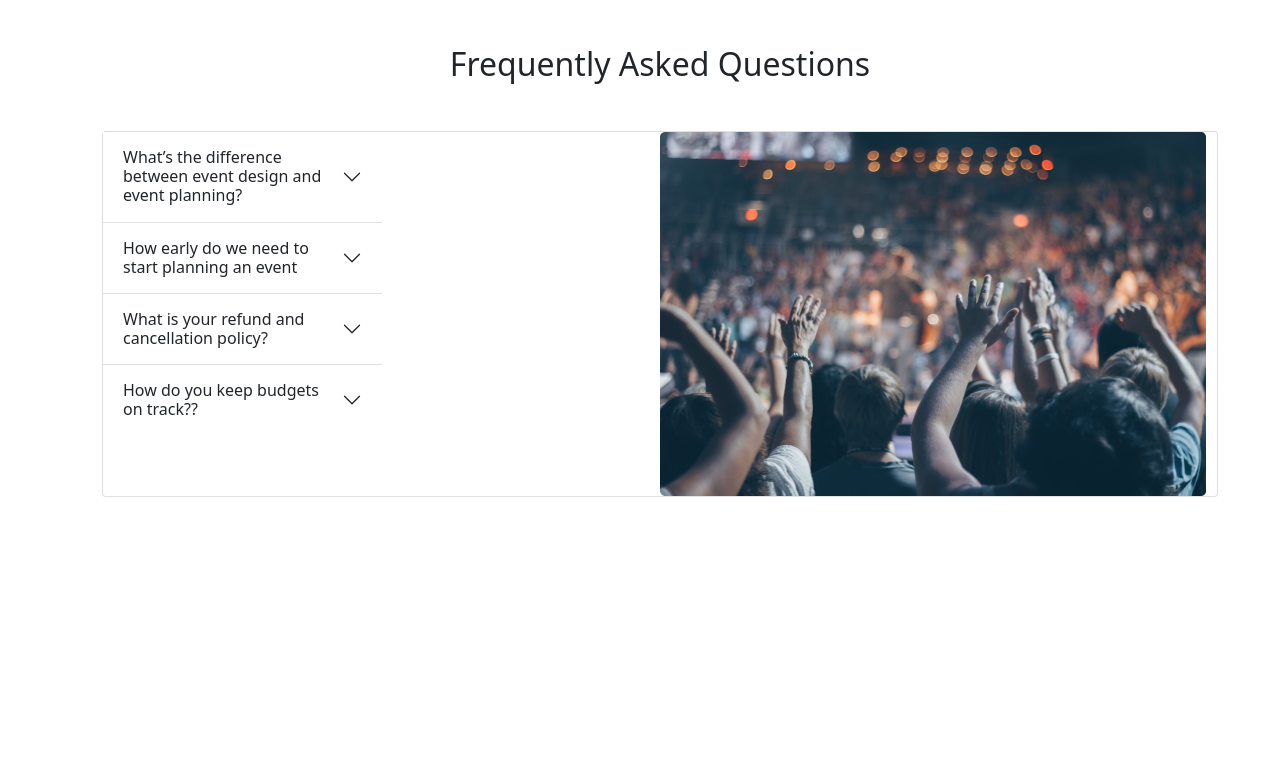
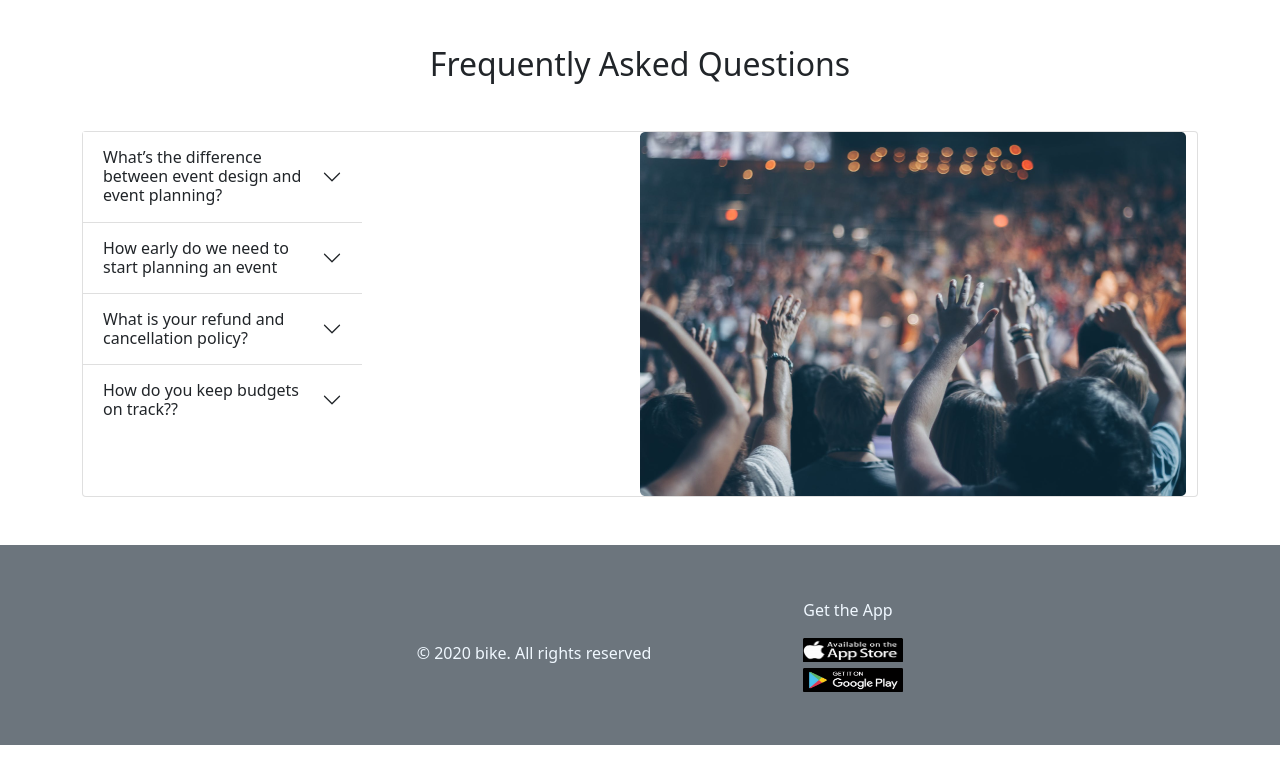
Before and after one commit to FazleRahmanEvan/Convention-Center-Bootstrap, a plain HTML site: page index.html in a window 1280 px wide. Shown: the part 1240-2017 px from the top of the page. Before the commit the page ends 1785 px from the top, so only its background shows below. Drawn offline with nearby package versions, Linux system fonts and the light colour scheme.

Commit message:
footer commit

```diff
--- a/css/style.css
+++ b/css/style.css
@@ -8,6 +8,3 @@
 .button-color{
     background-color: mistyrose;
 }
-.box{
-   margin-bottom: 150px;
-}
--- a/index.html
+++ b/index.html
@@ -72,7 +72,7 @@
        </section>
 
     </header>
-    <menu>
+    <main>
       <!-- packages -->
       <section class="container my-5">
         <h2 class="text-center">Our Package</h2>
@@ -193,7 +193,7 @@
   <section class="container my-5 ">
     <h2 class="text-center my-5">Frequently Asked Questions</h2>
 
-    <div class="card mb-3 my-5 w-100;">
+    <div class="card mb-3 my-5 col-md-12 w-100;">
       <div class="row g-0">
 
         <div class="col-md-6">
@@ -249,7 +249,32 @@
     </div>
 
   </section>
-    </menu>
+    </main>
+
+    <!-- footer section  -->
+
+
+    <footer class="bg-secondary" style="height: 200px; color: aliceblue; row-cols-1 row-cols-md-2 row-cols-lg-4">
+      <div class="d-flex justify-content-center align-self-center ">
+       <div class="p-5 m-5">
+         <p>© 2020 bike. All rights reserved</p>
+         </div>
+         <div class="p-2 m-5">
+           <h6>Get the App</h6>
+           <div class="my-3">
+             <div class="my-1">
+               <a href="https://www.apple.com/iphone/"><img src="images/apple.jpg" alt="" width="100" height="24"></a>
+
+             </div>
+             <div class="my-1">
+               <a href="https://play.google.com/store/apps/details?id=com.disney.disneyplus&hl=en&gl=US"><img src="images/google.jpg"  alt="" width="100" height="24"></a>
+
+             </div>
+           </div>
+         </div>
+      </div>
+     </footer>
+
 
      <!-- bootstrap script -->
 
```
Also changed, not shown: images/apple.jpg (added), images/google.jpg (added).
